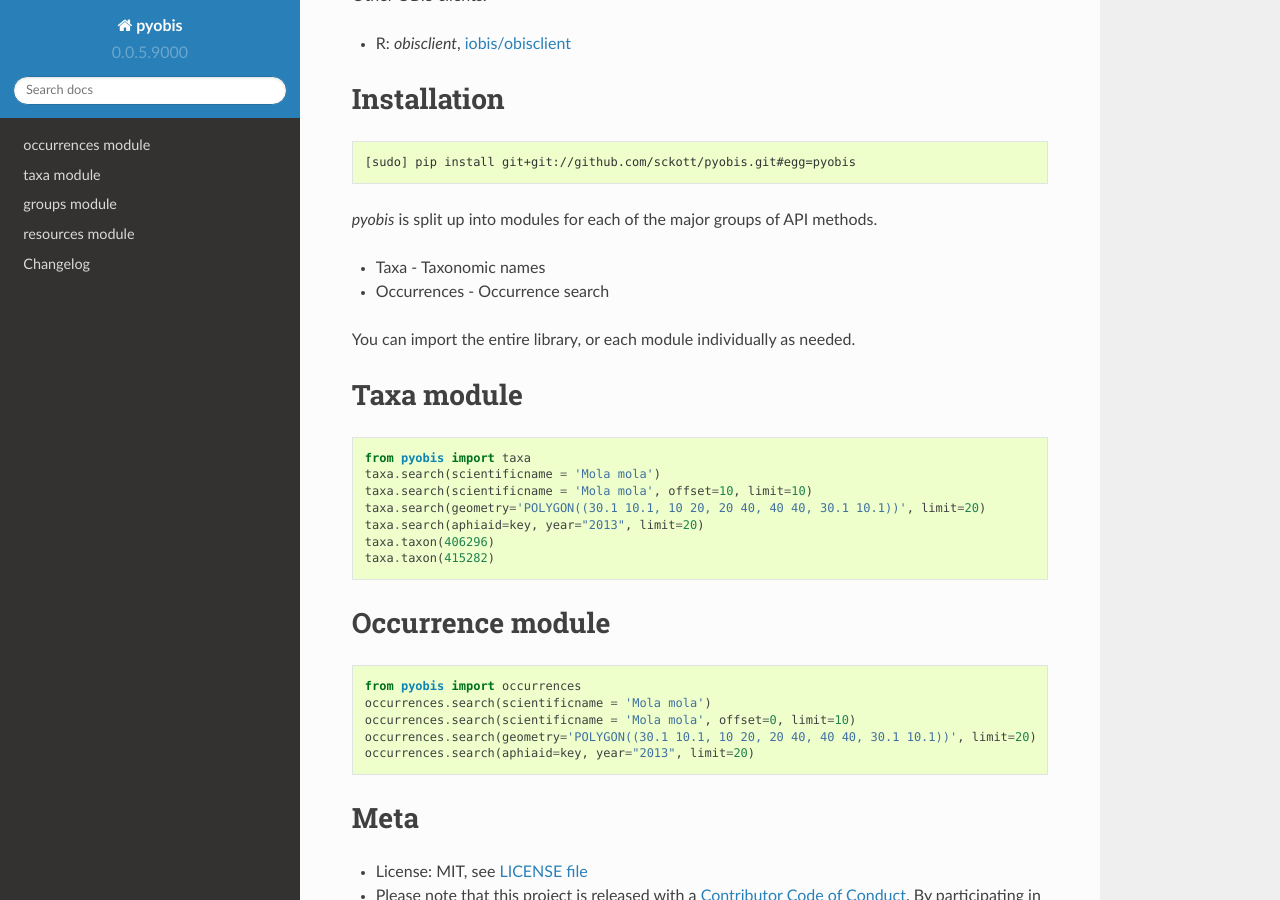
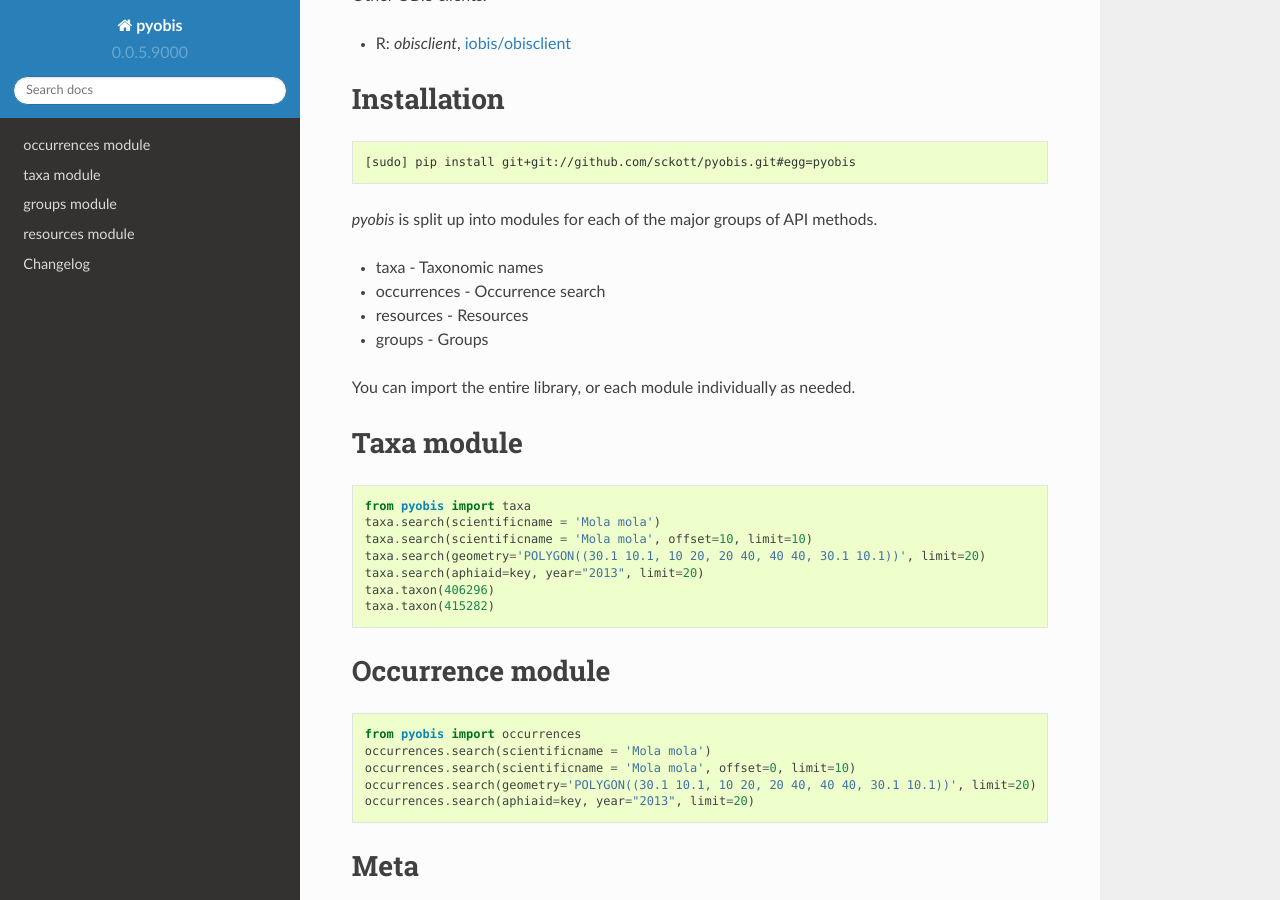
Before and after one commit to iobis/pyobis, a Sphinx documentation site: the page built from docs/index.rst, in a window 1280 px wide and 900 px high, scrolled down 320 px. Built offline with Sphinx 7.4.7 and the Read the Docs theme 2.0.0, drawn with Linux system fonts in a browser that asks for light colours.

Commit message:
update docs with list of modules, 2 to 4

```diff
--- a/README.rst
+++ b/README.rst
@@ -21,8 +21,10 @@
 
 `pyobis` is split up into modules for each of the major groups of API methods.
 
-* Taxa - Taxonomic names
-* Occurrences - Occurrence search
+* taxa - Taxonomic names
+* occurrences - Occurrence search
+* resources - Resources
+* groups - Groups
 
 You can import the entire library, or each module individually as needed.
 
--- a/docs/index.rst
+++ b/docs/index.rst
@@ -21,8 +21,10 @@
 
 `pyobis` is split up into modules for each of the major groups of API methods.
 
-* Taxa - Taxonomic names
-* Occurrences - Occurrence search
+* taxa - Taxonomic names
+* occurrences - Occurrence search
+* resources - Resources
+* groups - Groups
 
 You can import the entire library, or each module individually as needed.
 
```
Also changed, not shown: 4 other files.
